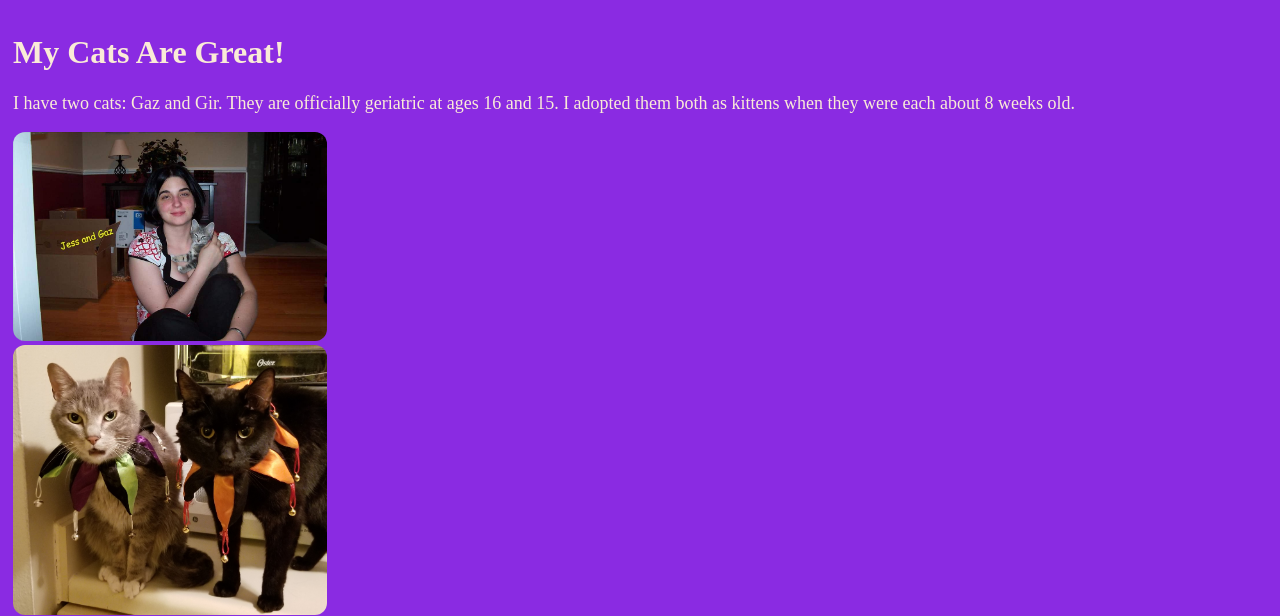
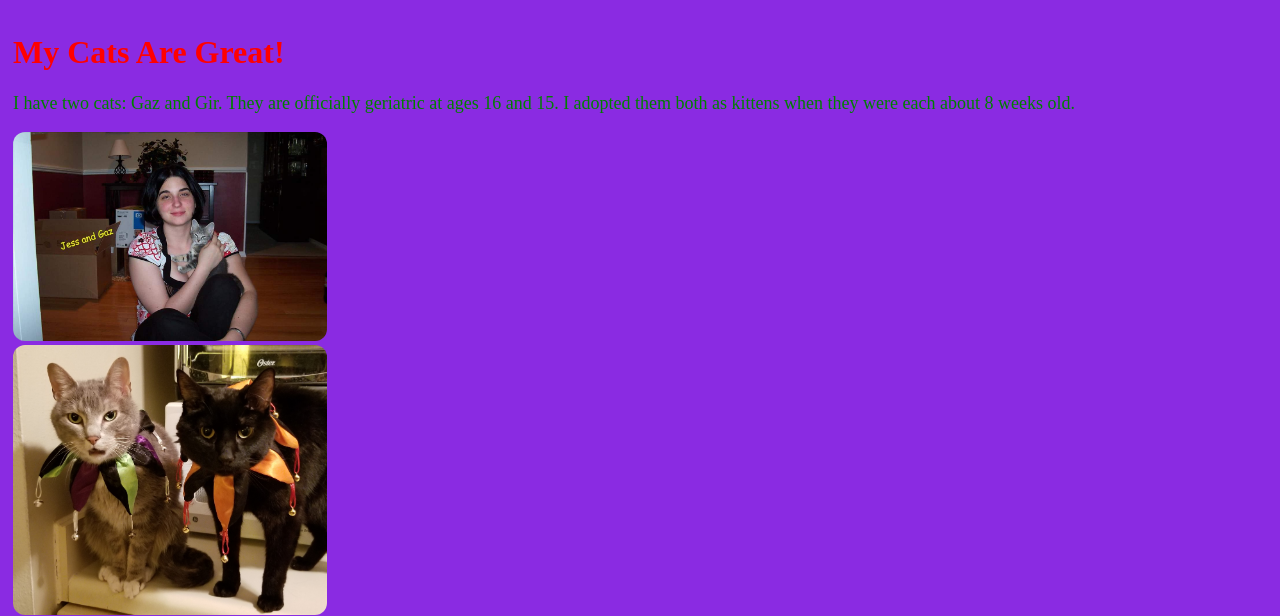
Before and after one commit to LaunchCodeEducation/HTML-Me-Something-Start, a website: page index.html in a window 1280 px wide. Shown: the top 616 px of the page. Drawn offline with Linux system fonts and the light colour scheme; grey boxes are pictures that could not be loaded.

Commit message:
added funParagraph class and mainheading

```diff
--- a/index.html
+++ b/index.html
@@ -9,7 +9,7 @@
       <header>
       <h1 id="mainHeading">My Cats Are Great!</h1>
       </header>
-      <p>I have two cats: Gaz and Gir. They are officially geriatric at ages 16 and 15. I adopted them both as kittens when they were each about 8 weeks old.</p>
+      <p id="testP" class="funParagraph">I have two cats: Gaz and Gir. They are officially geriatric at ages 16 and 15. I adopted them both as kittens when they were each about 8 weeks old.</p>
       <div>
          <img src="./images/kittenGaz.jpg" alt="Gaz at about 8 weeks old">
       </div>
--- a/styles.css
+++ b/styles.css
@@ -20,9 +20,14 @@ h2 {
 
 #mainHeading {
     align-self: center;
+    color: red;
 }
 
 img {
     border-radius: 12px;
     max-width: 25%;
 }
+
+.funParagraph {
+    color: green;
+}
```
